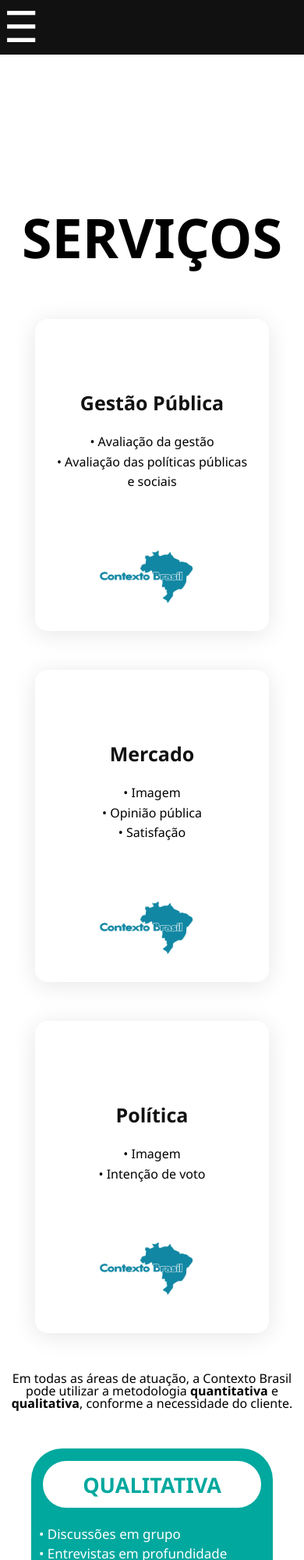
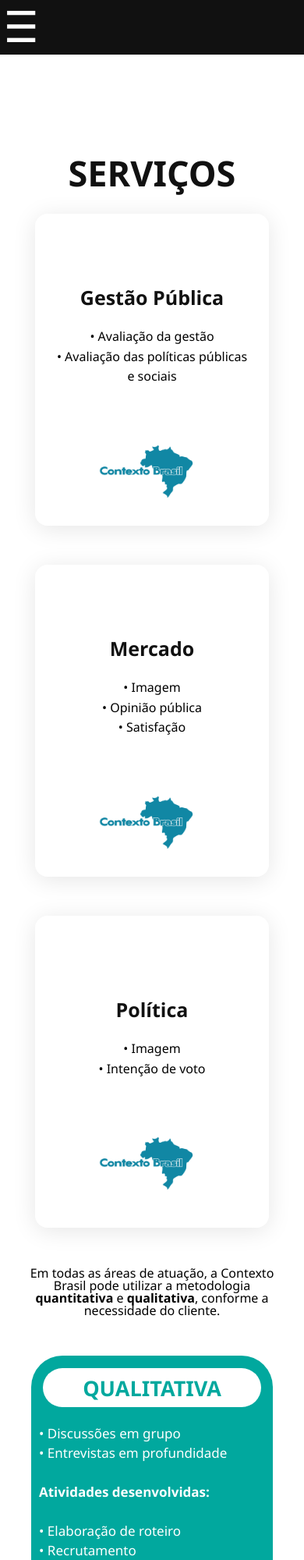
Before and after one commit to JoaoMig186/Contexto-Brasil, a plain HTML site: page pages/servicos.html in a window 390 px wide. Shown: the top 2000 px of the page at 78% size. Drawn offline with Linux system fonts and the light colour scheme.

Commit message:
Contexto Brasil versão 5 (com alterações visuais)

```diff
--- a/pages/servicos.html
+++ b/pages/servicos.html
@@ -71,9 +71,11 @@
 
     </div>
     <section id="quantQuali">
-        <p id="quantiQualiP">Em todas as áreas de atuação, a Contexto Brasil pode utilizar
+        <p id="quantiQualiP">
+            Em todas as áreas de atuação, a Contexto Brasil pode utilizar
             a metodologia <b>quantitativa</b> e <b>qualitativa</b>, conforme a
-            necessidade do cliente.</p>
+            necessidade do cliente.
+        </p>
         <div id="espaço">
         <div class="quant"><h2 class="quantH2">QUANTITATIVA</h2>
             <p class="textoQuanti">
@@ -123,7 +125,7 @@
             <p class="texto">
                 • Discussões em grupo<br>
                 • Entrevistas em profundidade<br><br>
-                Atividades desenvolvidas:<br><br>
+                <b>Atividades desenvolvidas:</b><br><br>
                 • Elaboração de roteiro<br>
                 • Recrutamento<br>
                 • Realização das entrevistas ou grupos focais<br>
@@ -131,7 +133,6 @@
                 • Análise e apresentação de resultados<br>
             </p>
         </div>
-        <br>
         <div class="mainBox2">
             <br>
             <div class="littleBox2">
@@ -143,7 +144,7 @@
                 • Coleta telefônica<br>
                 • Coleta via Internet<br>
                 • Acompanhamento on-line da coleta<br><br>
-                Atividades desenvolvidas:<br><br>
+                <b>Atividades desenvolvidas:</b><br><br>
                 • Elaboração do questionário<br>
                 • Definição do modelo de amostragem<br>
                 • Sorteio da amostra<br>
@@ -187,7 +188,7 @@
        }
 
        window.onload = function() {
-                document.getElementById("carregando").style.display = "none";
+                    document.getElementById("carregando").style.display = "none";
                 };
 
     </script>
--- a/style/home.css
+++ b/style/home.css
@@ -53,8 +53,8 @@
 }
 
 .titulo{
+    margin-top: 100px;
     font-size: 35px;
-    margin-top: 100px;
 }
 
 .titulo2{
@@ -365,6 +365,11 @@
     #bt_menu:checked ~ .menu{
         margin-left: 0;
         box-shadow: 0px 0 10px black;
+        margin-bottom: 450px;
+    }
+
+    .titulo{
+        margin-top: 0px;
     }
 
     .menu{
--- a/style/servicos.css
+++ b/style/servicos.css
@@ -108,11 +108,10 @@
 }
 
 .titulo{
-    font-size: 70px;
     text-align: center;
-    margin-top: 70px;
     animation: texto 1.5s .4s both;
     color: #111111;
+    margin-top: 100px;
 }
 
 #linha{
@@ -128,7 +127,7 @@
     from{
         font-size: 0px;
     } to{
-        font-size: 70px;
+        font-size: 45px;
     }
 }
 
@@ -165,7 +164,7 @@
     flex-direction: row;
     justify-content:space-evenly;
     width: 100%;
-    margin-top: 70px;
+    margin-top: 30px;
 }
 
 #conjunto{
@@ -359,10 +358,11 @@
     border-radius: 40px;
     display: flex;
     flex-direction: column;
+    margin-bottom: 50px;
 }
 .littleBox{
     width: 280px;
-    height: 60px;
+    height: 50px;
     background-color: white;
     border-radius: 40px;
     margin: 0 auto;
@@ -395,6 +395,7 @@
     border-radius: 40px;
     display: flex;
     flex-direction: column;
+
 }
 
 .littleBox2{
@@ -437,10 +438,15 @@
     label[for="bt_menu"]{
     display: block;
     }
+
     #bt_menu:checked ~ .menu{
         margin-left: 0;
         box-shadow: 0px 0 10px black;
         margin-bottom: 450px;
+    }
+
+    .titulo{
+        margin-top: 0;
     }
 
     .menu{
@@ -490,10 +496,6 @@
         align-items: center;
     }
 
-    .titulo{
-        color:black;
-    }
-
     #conjunto{
         margin-bottom: 50px;
     }
@@ -535,7 +537,7 @@
     }
 
     #pre-texto{
-        width: 100%;
+        width: 90%;
         text-align: center;
         margin-bottom: 50px;
     }
@@ -543,7 +545,6 @@
     .mobQuantiQuali{
         display: flex;
     }
-
 
     #parteFinal{
         margin-top: 30px;
```
Also changed, not shown: style/contato.css (+7 -3 lines), style/index.css (+10 -4 lines).
